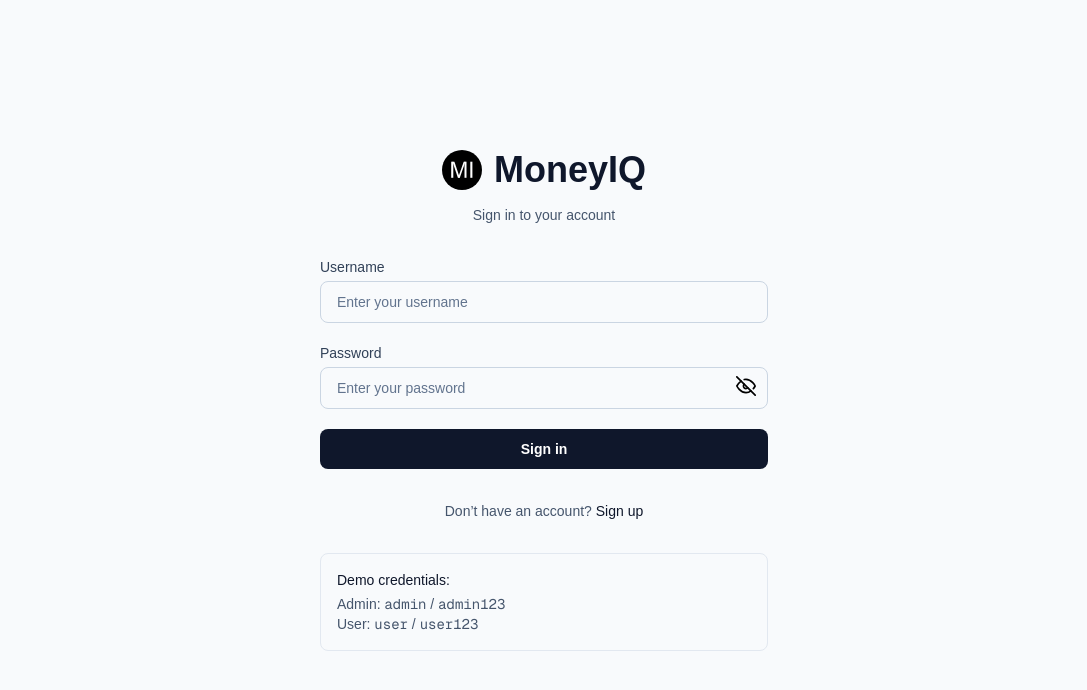
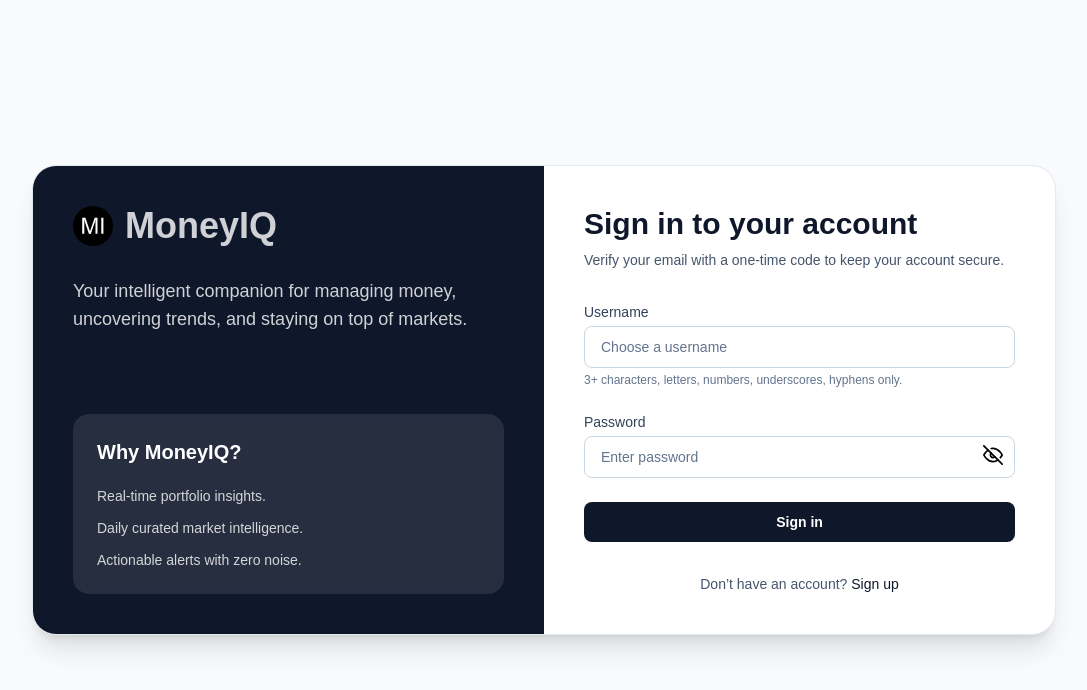
Before and after one commit to meet-dharmesh-gandhi/money-iq, a Next.js app: page /login in a window 1280 px wide. Shown: the top 690 px of the page, without its empty margins (96-1183 px from the left). Built offline with nearby package versions, Linux system fonts and the light colour scheme.

Commit message:
style: made the login page seem similar to the sign up page

```diff
--- a/app/login/page.tsx
+++ b/app/login/page.tsx
@@ -13,7 +13,6 @@ export default function LoginPage() {
 	const [error, setError] = useState("");
 	const [isLoading, setIsLoading] = useState(false);
 	const [showPassword, setShowPassword] = useState(false);
-	const isDevelopment = process.env.NODE_ENV === "development";
 
 	const handleSubmit = async (e: React.FormEvent) => {
 		e.preventDefault();
@@ -50,26 +49,50 @@ export default function LoginPage() {
 	};
 
 	return (
-		<div className="flex min-h-screen flex-col items-center justify-center bg-slate-50 px-6 py-12">
-			<div className="w-full max-w-md space-y-8">
-				<div className="text-center">
+		<div className="flex justify-center items-center h-screen bg-slate-50 px-4 py-12 sm:px-6 lg:px-8">
+			<div className="mx-auto max-w-5xl overflow-hidden rounded-3xl border border-slate-200 bg-white shadow-xl">
+				<div className="grid gap-0 md:grid-cols-2">
+					<div className="relative hidden min-h-full flex-col justify-between bg-slate-900 p-10 text-white md:flex">
+						<div>
 							<Link
 								href="/"
-						className="inline-flex items-center justify-center gap-3 transition hover:opacity-80"
+								className="inline-flex items-center gap-3 text-white/80 transition hover:text-white"
 							>
 								<Image
 									src="/money-iq-logo.svg"
-							alt="MoneyIQ Logo"
+									alt="MoneyIQ logo"
 									width={40}
 									height={40}
 									className="h-10 w-10"
 								/>
-						<h1 className="text-4xl font-semibold text-slate-900">MoneyIQ</h1>
+								<h1 className="text-4xl font-semibold">MoneyIQ</h1>
 							</Link>
-					<p className="mt-2 text-sm text-slate-600">Sign in to your account</p>
+							<p className="mt-6 text-lg text-white/80">
+								Your intelligent companion for managing money, uncovering trends,
+								and staying on top of markets.
+							</p>
+						</div>
+						<div className="space-y-5 rounded-2xl bg-white/10 p-6 backdrop-blur">
+							<h2 className="text-xl font-semibold">Why MoneyIQ?</h2>
+							<ul className="space-y-3 text-sm text-white/80">
+								<li>Real-time portfolio insights.</li>
+								<li>Daily curated market intelligence.</li>
+								<li>Actionable alerts with zero noise.</li>
+							</ul>
+						</div>
 					</div>
 
-				<form onSubmit={handleSubmit} className="space-y-5">
+					<div className="p-8 sm:p-10">
+						<div className="mb-8 space-y-2 text-center md:text-left">
+							<h2 className="text-3xl font-semibold text-slate-900">
+								Sign in to your account
+							</h2>
+							<p className="text-sm text-slate-600">
+								Verify your email with a one-time code to keep your account secure.
+							</p>
+						</div>
+
+						<form onSubmit={handleSubmit} className="space-y-6">
 							{error && (
 								<div className="rounded-lg border border-rose-200 bg-rose-50 p-3 text-sm text-rose-700">
 									{error}
@@ -86,12 +109,16 @@ export default function LoginPage() {
 								<input
 									id="username"
 									type="text"
-							placeholder="Enter your username"
+									placeholder="Choose a username"
 									value={username}
 									onChange={(e) => setUsername(e.target.value)}
-							className="mt-1 w-full rounded-lg border border-slate-300 px-4 py-2.5 text-sm text-slate-900 placeholder-slate-500 transition focus:border-slate-900 focus:outline-none"
+									autoComplete="username"
 									disabled={isLoading}
+									className="mt-1 w-full rounded-lg border border-slate-300 px-4 py-2.5 text-sm text-slate-900 placeholder-slate-500 transition focus:border-slate-900 focus:outline-none disabled:bg-slate-100"
 								/>
+								<p className="mt-1 text-xs text-slate-500">
+									3+ characters, letters, numbers, underscores, hyphens only.
+								</p>
 							</div>
 
 							<div>
@@ -105,7 +132,7 @@ export default function LoginPage() {
 									<input
 										id="password"
 										type={showPassword ? "text" : "password"}
-								placeholder="Enter your password"
+										placeholder="Enter password"
 										value={password}
 										onChange={(e) => setPassword(e.target.value)}
 										className="mt-1 w-full rounded-lg border border-slate-300 px-4 py-2.5 pr-10 text-sm text-slate-900 placeholder-slate-500 transition focus:border-slate-900 focus:outline-none"
@@ -113,10 +140,12 @@ export default function LoginPage() {
 									/>
 									<button
 										type="button"
-								onClick={() => setShowPassword(!showPassword)}
+										onClick={() => setShowPassword((prev) => !prev)}
 										className="absolute right-3 top-1/2 -translate-y-1/2 transform text-slate-400 transition hover:text-slate-600 disabled:opacity-50"
 										disabled={isLoading}
-								aria-label={showPassword ? "Hide password" : "Show password"}
+										aria-label={
+											showPassword ? "Hide password" : "Show password"
+										}
 									>
 										<Image
 											src={showPassword ? "/eye-open.svg" : "/eye-closed.svg"}
@@ -132,13 +161,13 @@ export default function LoginPage() {
 							<button
 								type="submit"
 								disabled={isLoading}
-						className="w-full cursor-pointer rounded-lg bg-slate-900 px-4 py-2.5 text-sm font-semibold text-white transition hover:bg-slate-800 hover:cursor-pointer disabled:cursor-not-allowed disabled:opacity-50"
+								className="w-full cursor-pointer rounded-lg bg-slate-900 px-4 py-2.5 text-sm font-semibold text-white transition hover:bg-slate-800 disabled:cursor-not-allowed disabled:opacity-50"
 							>
 								{isLoading ? "Signing in..." : "Sign in"}
 							</button>
 						</form>
 
-				<div className="text-center text-sm text-slate-600">
+						<div className="mt-8 text-center text-sm text-slate-600">
 							Don&rsquo;t have an account?{" "}
 							<Link
 								href="/signup"
@@ -147,20 +176,8 @@ export default function LoginPage() {
 								Sign up
 							</Link>
 						</div>
-
-				{isDevelopment && (
-					<div className="rounded-lg border border-slate-200 bg-slate-50 p-4 text-sm text-slate-600">
-						<p className="font-medium text-slate-900">Demo credentials:</p>
-						<p className="mt-1">
-							Admin: <code className="font-mono">admin</code> /{" "}
-							<code className="font-mono">admin123</code>
-						</p>
-						<p>
-							User: <code className="font-mono">user</code> /{" "}
-							<code className="font-mono">user123</code>
-						</p>
 					</div>
-				)}
+				</div>
 			</div>
 		</div>
 	);
```
Lines whose indentation alone changed are shown as unchanged.
